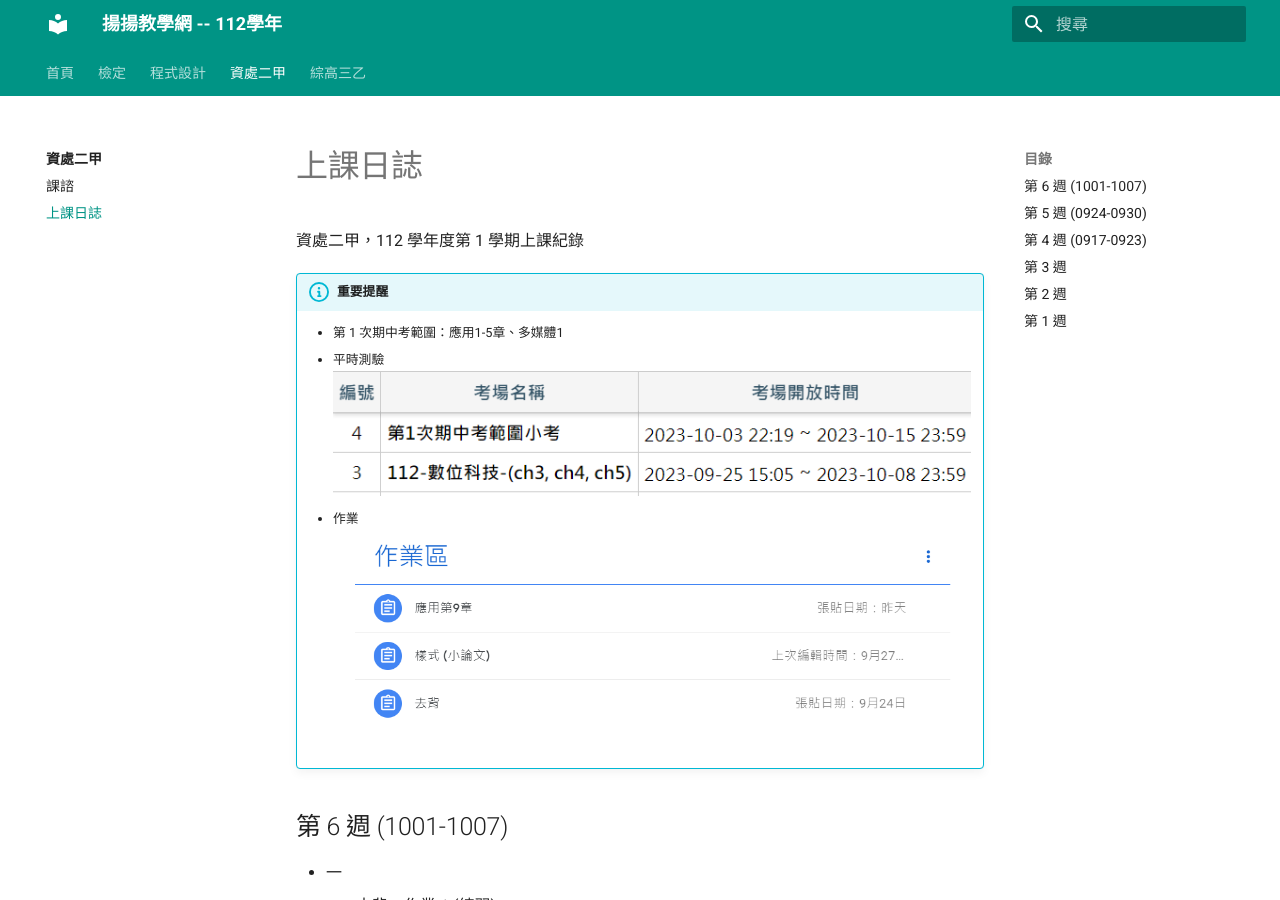
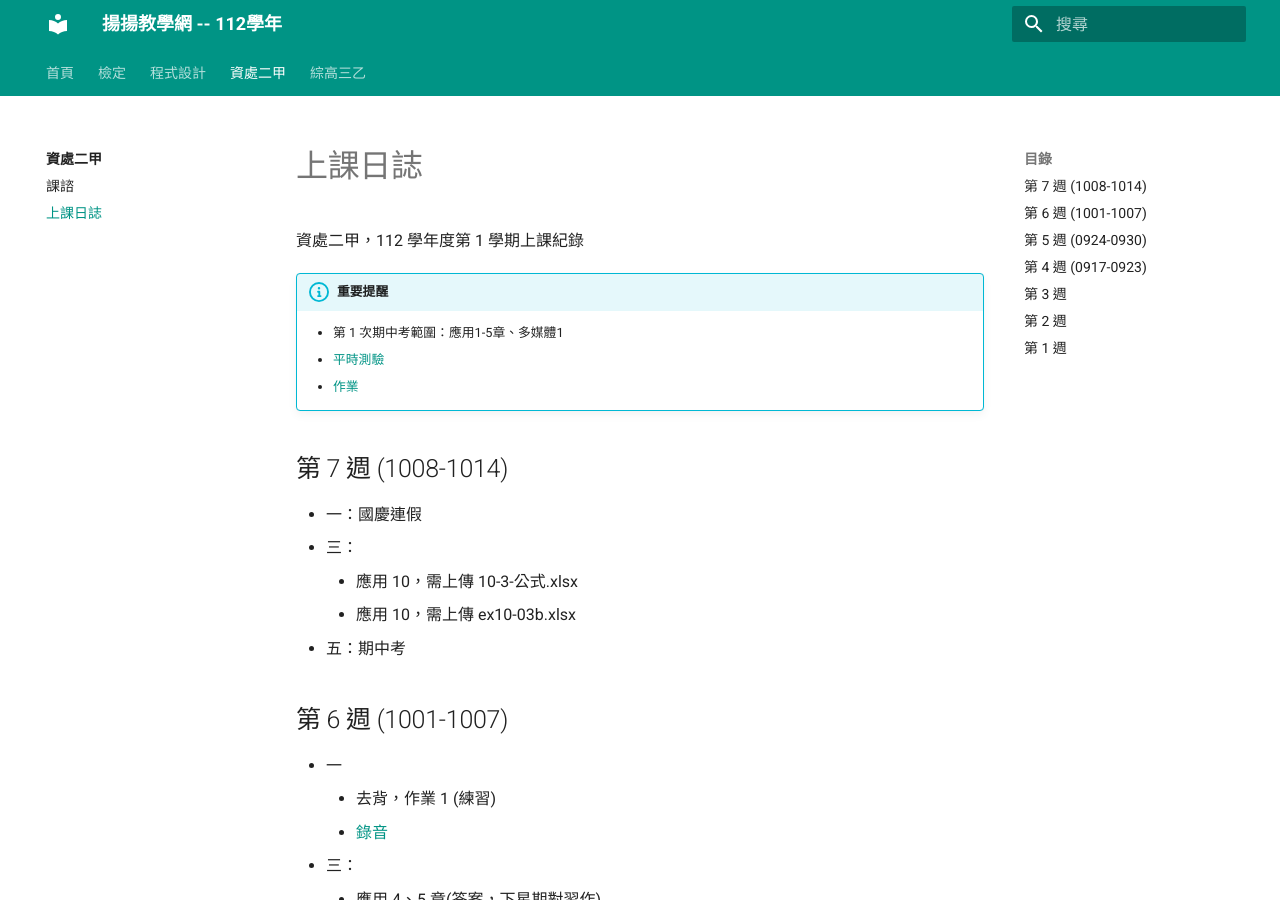
Before and after one commit to cwyedu/school-112, an MkDocs documentation site: the page built from docs/dp111/112_1_dp111_log.md, in a window 1280 px wide and 900 px high. Built offline with MkDocs 1.6.1 and Material for MkDocs 9.7.7, drawn with Linux system fonts in a browser that asks for light colours.

Commit message:
add 10/11 log

```diff
--- a/docs/dp111/112_1_dp111_log.md
+++ b/docs/dp111/112_1_dp111_log.md
@@ -5,8 +5,17 @@
 !!! info "重要提醒"
 
     - 第 1 次期中考範圍：應用1-5章、多媒體1
-    - 平時測驗 ![Alt text](test_remind.png)
-    - 作業 ![Alt text](homework-remind.png)
+    - [平時測驗](https://qe.fisp.com.tw/ep/login_stu.php)
+    - [作業](https://classroom.google.com/u/1/w/NjE2NjkwNzczMDMw/tc/NTI5MTYxNDQ4NzU1)
+
+## 第 7 週 (1008-1014)
+
+- 一：國慶連假
+- 三：
+    - 應用 10，需上傳 10-3-公式.xlsx
+    - 應用 10，需上傳 ex10-03b.xlsx
+- 五：期中考
+
 
 ## 第 6 週 (1001-1007)
 
```
